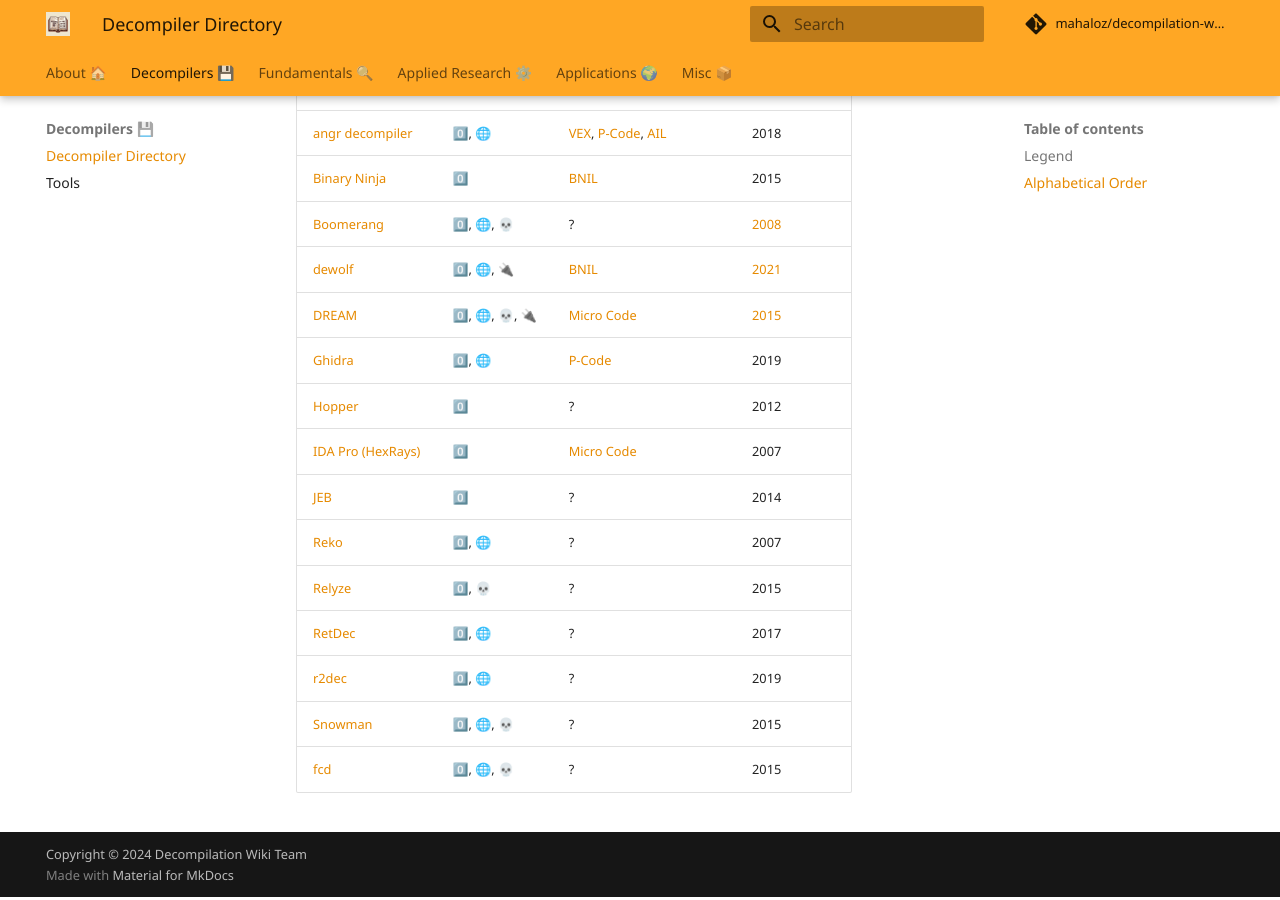
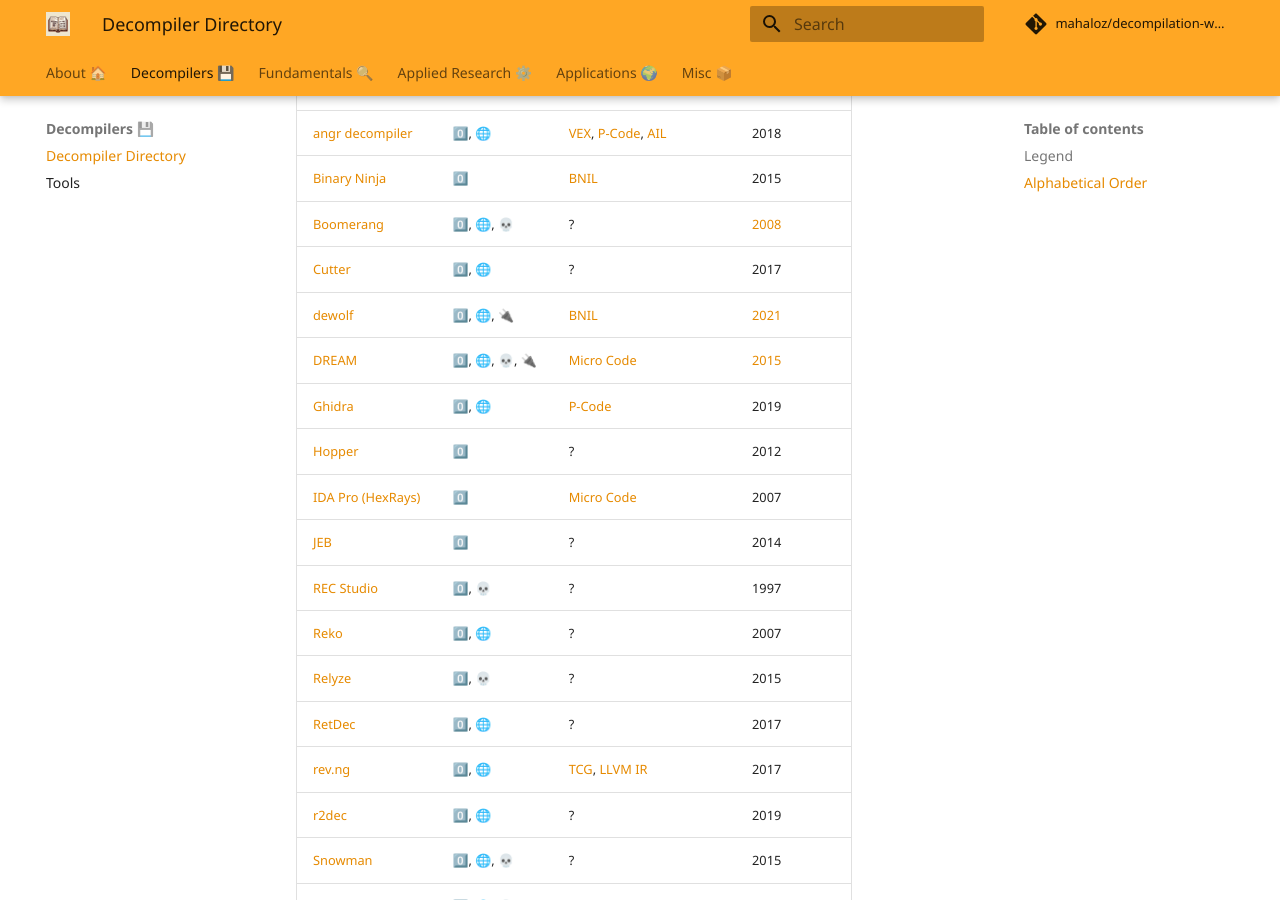
Before and after one commit to mahaloz/decompilation-wiki, an MkDocs documentation site: the page built from docs/decompilers/directory.md, in a window 1280 px wide and 900 px high, scrolled down 564 px. Built offline with MkDocs 1.6.1 and Material for MkDocs 9.7.7, drawn with Linux system fonts in a browser that asks for light colours; comment, search, counter and statistics services are not loaded.

Commit message:
Update directory.md (#21)
* Update directory.md

Added Cutter, REC Studio, rev.ng

* Update docs/decompilers/directory.md

Co-authored-by: Zion Leonahenahe Basque <zion@zionbasque.com>

---------

Co-authored-by: Zion Leonahenahe Basque <zion@zionbasque.com>

```diff
--- a/docs/decompilers/directory.md
+++ b/docs/decompilers/directory.md
@@ -18,15 +18,18 @@
 | [angr decompiler](https://github.com/angr/angr/tree/master/angr/analyses/decompiler) | 0️⃣, 🌐 | [VEX](https://github.com/angr/vex/tree/8f48c00eadbb31d379b829c01792a9c4a21636d4), [P-Code](https://spinsel.dev/assets/2020-06-17-ghidra-brainfuck-processor-1/ghidra_docs/language_spec/html/pcoderef.html), [AIL](https://github.com/angr/ailment) | 2018 |
 | [Binary Ninja](https://binary.ninja/) | 0️⃣ | [BNIL](https://docs.binary.ninja/dev/bnil-llil.html) | 2015 |
 | [Boomerang](https://github.com/BoomerangDecompiler/boomerang) | 0️⃣, 🌐, 💀 | ? | [2008](https://github.com/BoomerangDecompiler/boomerang/commit/e29c6d1f78f0d7d174455e10cee1232da64cac61) |
+| [Cutter](https://cutter.re/) | 0️⃣, 🌐 | ? | 2017 |
 | [dewolf](https://github.com/fkie-cad/dewolf) | 0️⃣, 🌐, 🔌 | [BNIL](https://docs.binary.ninja/dev/bnil-llil.html) | [2021](https://github.com/fkie-cad/dewolf/commit/426d1ad631879ba81640da49400fd9ec652a9bcb) |
 | [DREAM](https://github.com/CodeIntelligenceTesting/dream-ida) | 0️⃣, 🌐, 💀, 🔌 | [Micro Code](https://gist.github.com/icecr4ck/6c744d489efbb07a32bb22e8a3c748e3) | [2015](https://net.cs.uni-bonn.de/fileadmin/ag/martini/Staff/yakdan/dream_ndss2015.pdf) |
 | [Ghidra](https://github.com/NationalSecurityAgency/ghidra) | 0️⃣, 🌐 | [P-Code](https://spinsel.dev/assets/2020-06-17-ghidra-brainfuck-processor-1/ghidra_docs/language_spec/html/pcoderef.html) | 2019 |
 | [Hopper](https://www.hopperapp.com/) | 0️⃣ | ? | 2012 |
 | [IDA Pro (HexRays)](https://hex-rays.com/ida-pro/) | 0️⃣ | [Micro Code](https://gist.github.com/icecr4ck/6c744d489efbb07a32bb22e8a3c748e3) | 2007 |
 | [JEB](https://www.pnfsoftware.com/) | 0️⃣ | ? | 2014 |
+| [REC Studio](https://www.backerstreet.com/rec/recdload.htm) | 0️⃣, 💀 | ? | 1997 |
 | [Reko](https://github.com/uxmal/reko) | 0️⃣, 🌐 | ? | 2007 |
 | [Relyze](https://www.relyze.com/) | 0️⃣, 💀 | ? | 2015 |
 | [RetDec](https://github.com/avast/retdec) | 0️⃣, 🌐 | ? | 2017 |
+| [rev.ng](https://rev.ng/) | 0️⃣, 🌐 | [TCG](https://www.qemu.org/docs/master/devel/tcg-ops.html), [LLVM IR](https://llvm.org/docs/LangRef.html) | 2017 |
 | [r2dec](https://github.com/wargio/r2dec-js) | 0️⃣, 🌐 | ? | 2019 |
 | [Snowman](https://github.com/x64dbg/snowman) | 0️⃣, 🌐, 💀 | ? | 2015 |
 | [fcd](https://github.com/fay59/fcd) | 0️⃣, 🌐, 💀 | ? | 2015|
```
